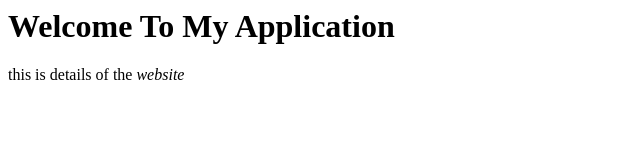
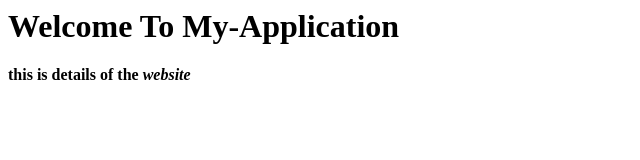
Before and after one commit to Amrutasadhu19/wonder-project, a plain HTML site: page index.html in a window 1280 px wide. Shown: the whole page, without its empty margins (0-640 px from the left). Drawn offline with Linux system fonts and the light colour scheme.

Commit message:
incremented  heading functionality in update branch

```diff
--- a/index.html
+++ b/index.html
@@ -1,7 +1,7 @@
 
 <html>
 <body>
-	<h1>Welcome To My Application</h1>
+	<h1>Welcome To <b> My-Application<b></h1>
 
 	<p>this is details of the <i> website <i></p>
 </body>
```
